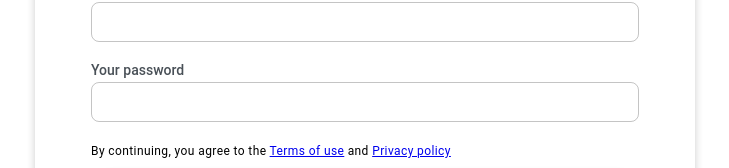
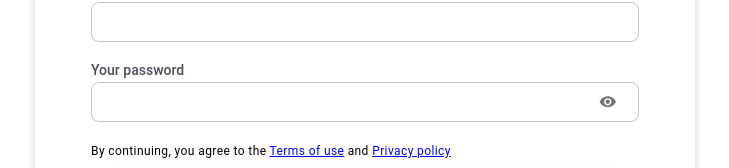
Before and after one commit to ShehanAnnasiwatta/hashBaze-assignment-login-page, a React (Vite) app in the folder client/: page /login in a window 1280 px wide. Shown: the part 242-410 px from the top of the page, without its empty margins (275-1004 px from the left). Built offline with nearby package versions, Linux system fonts and the light colour scheme.

Commit message:
Added password visibility funtion

```diff
--- a/client/package.json
+++ b/client/package.json
@@ -12,6 +12,7 @@
   "dependencies": {
     "@emotion/react": "^11.13.3",
     "@emotion/styled": "^11.13.0",
+    "@mui/icons-material": "^6.1.3",
     "@mui/material": "^6.1.3",
     "react": "^18.3.1",
     "react-dom": "^18.3.1"
--- a/client/src/pages/login/Login.jsx
+++ b/client/src/pages/login/Login.jsx
@@ -1,6 +1,9 @@
 import styles from './Login.module.css'
 import AuthButton from '../../components/button/AuthButton';
-import { Box, Container, TextField, Typography } from '@mui/material';
+import { Box, Container, TextField, Typography, InputAdornment, IconButton } from '@mui/material';
+import Visibility from '@mui/icons-material/Visibility';
+import VisibilityOff from '@mui/icons-material/VisibilityOff';
+import { useEffect, useState } from 'react';
 
 const css = {
   borderRadius: {
@@ -8,13 +11,26 @@ const css = {
       borderRadius: '.5rem'
     }
   },
-  textWdith:{
+  textWdith: {
     width: 'fit-content'
+  },
+  icon:{
+    width:'1.1rem',
+    height:'1.1rem',
   }
 }
 
 
 const Login = () => {
+  const [showPassword, setShowPassword] = useState(false);
+
+  const handlePasswordVisibility = () => {
+    setShowPassword(!showPassword)
+  }
+
+  // useEffect(() => {
+  //   console.log(showPassword)
+  // }, [showPassword])
   return (
 
     <Container maxWidth='md'>
@@ -37,7 +53,8 @@ const Login = () => {
                 type='email'
                 fullWidth
                 className={styles.input}
-                sx={css.borderRadius} />
+                sx={css.borderRadius}
+              />
             </Box>
             <Box>
               <label htmlFor="password" className={styles.label}>Your password</label>
@@ -49,7 +66,19 @@ const Login = () => {
                 type='password'
                 fullWidth
                 className={styles.input}
-                sx={css.borderRadius} />
+                sx={css.borderRadius}
+                slotProps={{
+                  input: {
+                    endAdornment: <InputAdornment position="end">
+                      <IconButton
+                        aria-label="toggle password visibility"
+                        onClick={handlePasswordVisibility}
+                      >
+                        {showPassword ? <VisibilityOff  sx={css.icon}/> : <Visibility sx={css.icon}/>}
+                      </IconButton>
+                    </InputAdornment>
+                  }
+                }} />
             </Box>
             <Box>
               <Typography variant='caption'>
```
Also changed, not shown: 1 other file (tests, documents, lock files or other folders).
